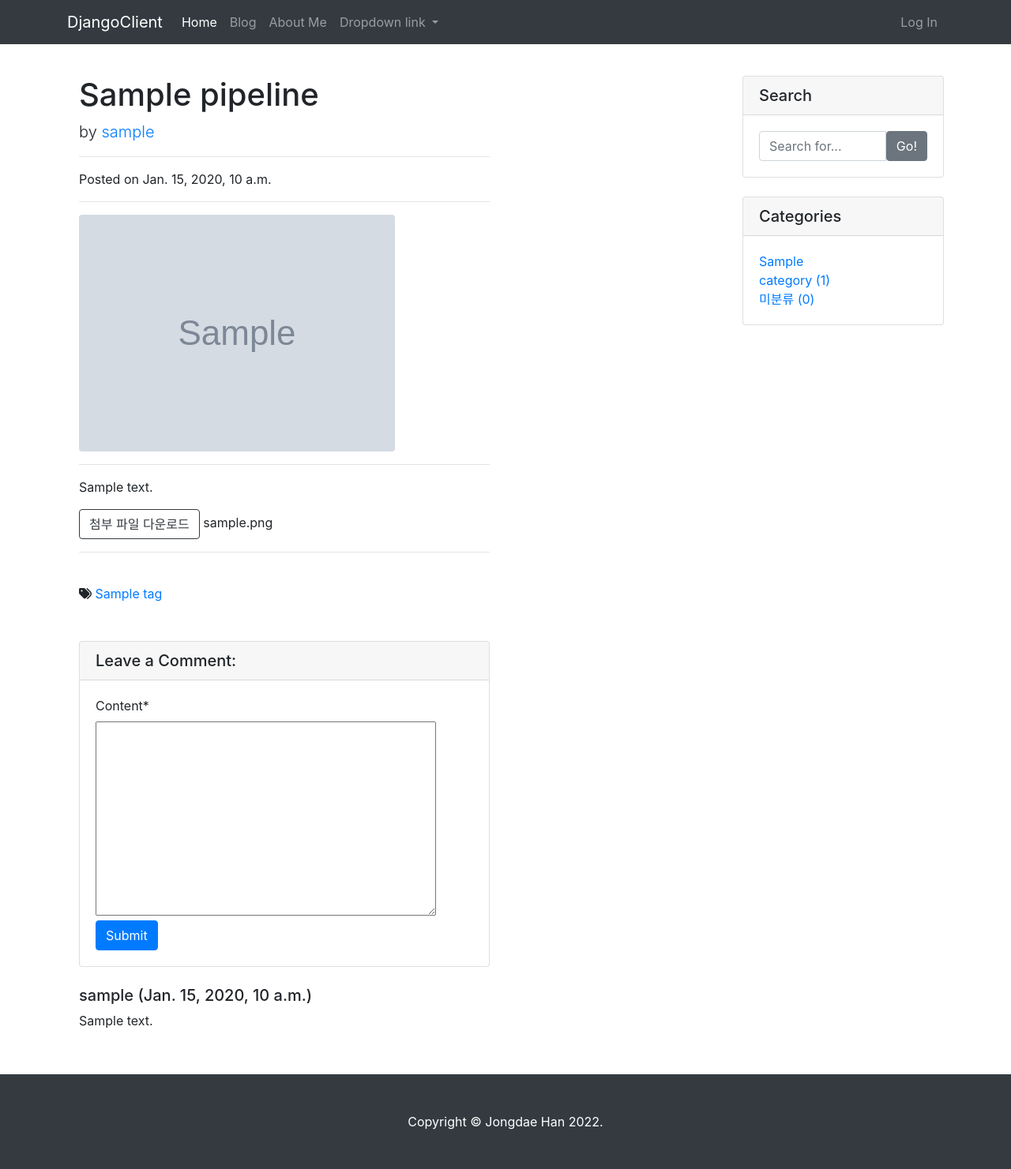
After one commit to titaniper/data-scraping-platform, a Django app: page /1/ in a window 1280 px wide. The commit adds this page. Shown: the whole page at 79% size. Run offline with Django 3.2, Linux system fonts and the light colour scheme; tables that the repository leaves empty hold one stand-in row (values such as "Sample post"); grey boxes marked "Sample" are stand-in pictures; some libraries are stand-ins or nearby versions.

Commit message:
feat: pipeline form, list, detail

```diff
--- a/client/admin.py
+++ b/client/admin.py
@@ -6,6 +6,7 @@ from .models import RequestHistory
 from .models import Pipeline
 from .models import Stage
 from .models import Comment
+from markdownx.admin import MarkdownxModelAdmin
 
 # Register your models here.
 
@@ -13,6 +14,6 @@ admin.site.register(Tag)
 admin.site.register(Category)
 admin.site.register(Request)
 admin.site.register(RequestHistory)
-admin.site.register(Pipeline)
+admin.site.register(Pipeline, MarkdownxModelAdmin)
 admin.site.register(Stage)
 admin.site.register(Comment)
--- /dev/null
+++ b/client/forms.py
@@ -0,0 +1,7 @@
+from django import forms
+from .models import Comment
+
+class CommentForm(forms.ModelForm):
+    class Meta:
+        model = Comment
+        fields = ('content',)
--- a/client/templates/client/base.html
+++ b/client/templates/client/base.html
@@ -72,11 +72,13 @@
                         <div class="row">
                             <div class="col-lg-6">
                                 <ul class="list-unstyled mb-0">
-                                     {% for p in pipelines %}
-
-                                     {% endfor %}
+                                  {% for c in categories %}
+                                        <li>
+                                            <a href="{{ c.get_absolute_url }}">{{ c.name }} ({{ c.pipeline_set.count }})</a>
+                                        </li>
+                                    {% endfor %}
                                     <li>
-                                        <a href="#">미분류</a>
+                                        <a href="/category/no-category">미분류 ({{ count_pipeline_without_category }})</a>
                                     </li>
                                 </ul>
                             </div>
--- /dev/null
+++ b/client/templates/client/pipeline_detail.html
@@ -0,0 +1,82 @@
+{% extends 'client/base.html' %}
+{% load crispy_forms_tags %}
+{% block title %}
+    <title>Pipeline - {{ pipeline.title }}</title>
+{% endblock %}
+
+        {% block main_area %}
+      <!-- Post Content Column -->
+      <div class="col-lg-8">
+
+        {% if user.is_authenticated and user == pipeline.author %}
+            <a href = "/update_post/{{ pipeline.pk }}">Update Pipeline</a>
+        {% endif %}
+
+        <!-- Title -->
+        <h1 class="mt-4">{{ pipeline.title }}</h1>
+
+        <!-- Author -->
+        <p class="lead">
+          by
+          <a href="#">{{ pipeline.author }}</a>
+        </p>
+
+        <hr>
+
+        <!-- Date/Time -->
+        <p>Posted on {{ pipeline.created_at }}</p>
+
+        <hr>
+
+          {% if pipeline.head_image %}
+                  <!-- Preview Image -->
+              <img class="img-fluid rounded" src="{{ pipeline.head_image.url }}" alt="">
+
+          {% endif %}
+
+        <hr>
+
+        <!-- Post Content -->
+        <p>{{ pipeline.get_markdown_description | safe }}</p>
+
+        {% if pipeline.attached_file %}
+            <a href="{{ pipeline.attached_file.url }}" type="button" class="btn btn-outline-dark" download>첨부 파일 다운로드</a>
+            {{ pipeline.get_file_name }}
+
+        {% endif %}
+        <hr>
+                        {% if pipeline.tags.exists %}
+                            <br />
+                            <i class = "fas fa-tags"></i>
+                            {% for tag in pipeline.tags.iterator %}
+                                <a href = {{ tag.get_absolute_url }}> {{ tag }}</a>
+                            {% endfor %}
+
+                            <br />    <br />{% endif %}
+        <!-- Comments Form -->
+        <div class="card my-4">
+          <h5 class="card-header">Leave a Comment:</h5>
+          <div class="card-body">
+            <form method="post" action="{{ pipeline.get_absolute_url }}addcomment/">
+                {% csrf_token %}
+              {{ comment_form | crispy }}
+              <button type="submit" class="btn btn-primary">Submit</button>
+            </form>
+          </div>
+        </div>
+
+        <!-- Single Comment -->
+      {% if pipeline.comment_set.exists %}
+        {% for comment in pipeline.comment_set.iterator %}
+        <div class="media mb-4">
+{#          <img class="d-flex mr-3 rounded-circle" src="http://placehold.it/50x50" alt="">#}
+          <div class="media-body" id = "comment-{{ comment.pk }}">
+            <h5 class="mt-0">{{ comment.author }} ({{ comment.created_at }})</h5>
+              <p>{{ comment.content }}</p>
+          </div>
+        </div>
+        {% endfor %}
+      {% endif %}
+
+      </div>
+        {% endblock %}
--- a/client/urls.py
+++ b/client/urls.py
@@ -5,9 +5,10 @@ from . import views
 
 # NOTE 패턴은 위에서부터 체크하기 때문에, 위부터 특별한 케이스를 넣어라.
 urlpatterns = [
-    # path('<int:pk>/', views.PostDetail.as_view()),
-    # path('<category/<str:slug>/', views.categories_page),
-    # path('<int:pk>/', views.views_single_page),
-    # path('', views.index),
-    path('', views.PipelineListView.as_view()),
+    path('<int:pk>/', views.PipelineDetail.as_view()),
+    path('category/<str:slug>/', views.show_category_pipelines),
+    path('tag/<str:slug>/',views.show_tag_pipelines),
+    path('create_pipeline/', views.PipelineCreate.as_view()),
+    path('update_pipeline/<int:pk>/', views.PipelineUpdate.as_view()),
+    path('', views.PipelineList.as_view()),
 ]
--- a/client/views.py
+++ b/client/views.py
@@ -1,15 +1,98 @@
+from django.contrib.auth.mixins import LoginRequiredMixin, UserPassesTestMixin
 from django.shortcuts import render
-from django.shortcuts import render
-from django.views.generic import ListView, DetailView
-from .models import Pipeline, Category
+from django.core.exceptions import PermissionDenied
+from django.shortcuts import render, redirect, get_object_or_404
+from django.views.generic import ListView, DetailView, CreateView, UpdateView
+from .models import Pipeline, Category, Tag, Request, RequestHistory, Stage
+
+from .forms import CommentForm
 
 # Create your views here.
-class PipelineListView(ListView):
+class PipelineList(ListView):
     model = Pipeline
-    # template_name = 'client/index.html'
+    ordering = '-pk'
 
     def get_context_data(self, **kwargs):
-        context = super(PipelineListView, self).get_context_data()
-        # context['categories'] = Category.objects.all()
-        # context['no_category_pipeline_count'] = Pipeline.objects.filter(category=None).count()
+        context = super(PipelineList, self).get_context_data()
+        context['categories'] = Category.objects.all()
+        context['pipelines'] = Pipeline.objects.all().order_by('-pk')
+        context['no_category_pipeline_count'] = Pipeline.objects.filter(category=None).count()
         return context
+
+class PipelineDetail(DetailView):
+    model = Pipeline
+    def get_context_data(self, *, object_list=None, **kwargs):
+        context = super(PipelineDetail, self).get_context_data()
+        context['categories'] = Category.objects.all()
+        context['count_pipeline_without_category'] = Pipeline.objects.filter(category=None).count()
+        context['comment_form'] = CommentForm
+        return context
+
+class PipelineUpdate(LoginRequiredMixin, UpdateView ):
+    model = Pipeline
+    fields = ['title', 'description', 'hook_msg', 'head_image', 'attached_file', 'category', 'aggregated_status', 'pipe_line_status']
+
+    template_name = 'client/pipeline_form_update.html'
+
+    def get_context_data(self, *, object_list=None, **kwargs):
+        context = super(PipelineUpdate, self).get_context_data()
+        context['categories'] = Category.objects.all()
+        context['count_pipeline_without_category'] = Pipeline.objects.filter(category=None).count()
+        return context
+
+    def dispatch(self, request, *args, **kwargs):
+        current_user = request.user
+        if current_user.is_authenticated and current_user == self.get_object().author :
+            return super(PipelineUpdate, self).dispatch(request, *args, **kwargs)
+        else :
+            raise PermissionDenied
+
+class PipelineCreate(LoginRequiredMixin, UserPassesTestMixin, CreateView):
+    model = Pipeline
+    fields = ['title', 'description', 'hook_msg', 'head_image', 'attached_file', 'category', 'aggregated_status', 'pipe_line_status']
+
+    def get_context_data(self, *, object_list=None, **kwargs):
+        context = super(PipelineCreate, self).get_context_data()
+        context['categories'] = Category.objects.all()
+        context['count_pipeline_without_category'] = Pipeline.objects.filter(category=None).count()
+        return context
+
+    def test_func(self):
+        return self.request.user.is_superuser or self.request.user.is_staff
+
+    def form_valid(self, form):
+        current_user = self.request.user
+
+        if current_user.is_authenticated and (current_user.is_superuser or current_user.is_staff):
+            form.instance.author = current_user
+            return super(PipelineCreate, self).form_valid(form)
+        else :
+            return redirect('/')
+
+def show_category_pipelines(request, slug):
+    if slug=='no-category' :
+        category = '미분류'
+        pipeline_list = Pipeline.objects.filter(category=None)
+    else :
+        category = Category.objects.get(slug=slug)
+        pipeline_list = Pipeline.objects.filter(category=category)
+
+    context = {
+        'categories' : Category.objects.all(),
+        'count_pipeline_without_category' : Pipeline.objects.filter(category=None).count(),
+        'category' : category,
+        'pipeline_list' : pipeline_list
+    }
+    return render(request, 'client/pipeline_list.html', context)
+
+def show_tag_pipelines(request, slug):
+    tag = Tag.objects.get(slug=slug)
+    pipelines = tag.pipeline_set.all()
+
+    context = {
+        'categories': Category.objects.all(),
+        'count_pipeline_without_category': Pipeline.objects.filter(category=None).count(),
+        'tag': tag,
+        'pipelines': pipelines
+    }
+    return render(request, 'pipeline_list.html', context)
--- a/kirby/urls.py
+++ b/kirby/urls.py
@@ -21,5 +21,9 @@ from django.conf.urls.static import static
 
 urlpatterns = [
     path('admin/', admin.site.urls),
+    path('accounts/', include('allauth.urls')),
+    path('markdownx/', include('markdownx.urls')),
     path('', include('client.urls')),
 ]
+
+urlpatterns += static(settings.MEDIA_URL, document_root=settings.MEDIA_ROOT)
```
Also changed, not shown: client/enums.py (added, +26 -0 lines), client/models.py (+15 -11 lines), client/templates/client/pipeline_form.html (added, +19 -0 lines), client/templates/client/pipeline_form_update.html (added, +18 -0 lines), client/templates/client/pipeline_list.html (+24 -4 lines), client/templates/client/post_detail.html (deleted, +0 -94 lines), kirby/settings.py (+10 -0 lines).
